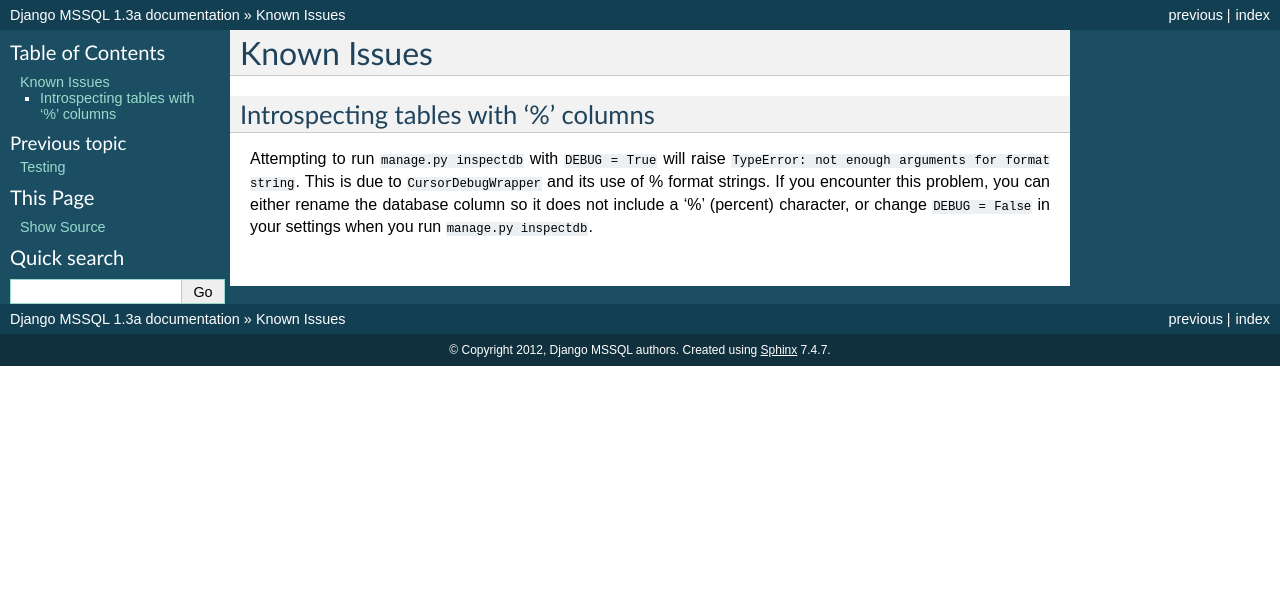
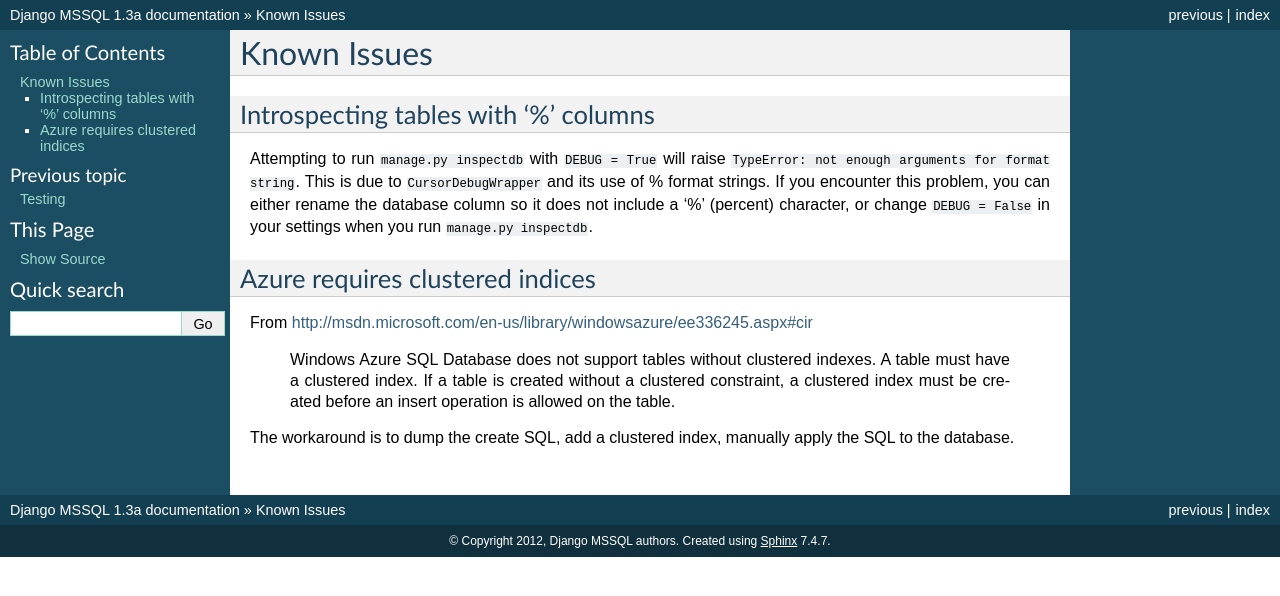
Before and after one commit to kajo-assets/django-sqlserver, a Sphinx documentation site: the page built from docs/known-issues.txt, in a window 1280 px wide. Shown: the top 596 px of the page. Built offline with Sphinx 7.4.7, drawn with Linux system fonts in a browser that asks for light colours; pages that are not in the unit, such as notebooks, are missing from menus.

Commit message:
Refs #26 - Documented clustered index issue with Azure SQL

```diff
--- a/docs/changelog.txt
+++ b/docs/changelog.txt
@@ -20,6 +20,7 @@
 - Improved IP address detection of :setting:`HOST` setting. :issue:`21`
 - Set database feature ``ignores_nulls_in_unique_constraints = False`` because MSSQL cannot ignore NULLs in
   unique constraints.
+- :issue:`26` Documented clustered index issue with Azure SQL. See :ref:`azure-clustered-indices`.
 
 v1.2
 ----
--- a/docs/known-issues.txt
+++ b/docs/known-issues.txt
@@ -14,3 +14,18 @@
 and its use of % format strings. If you encounter this problem, you can either rename
 the database column so it does not include a '%' (percent) character, or change ``DEBUG = False``
 in your settings when you run ``manage.py inspectdb``.
+
+.. _azure-clustered-indices:
+
+Azure requires clustered indices
+--------------------------------
+
+From http://msdn.microsoft.com/en-us/library/windowsazure/ee336245.aspx#cir
+
+	Windows Azure SQL Database does not support tables without clustered indexes.
+	A table must have a clustered index. If a table is created without a clustered
+	constraint, a clustered index must be created before an insert operation is
+	allowed on the table.
+
+The workaround is to dump the create SQL, add a clustered index, manually apply
+the SQL to the database.
```
